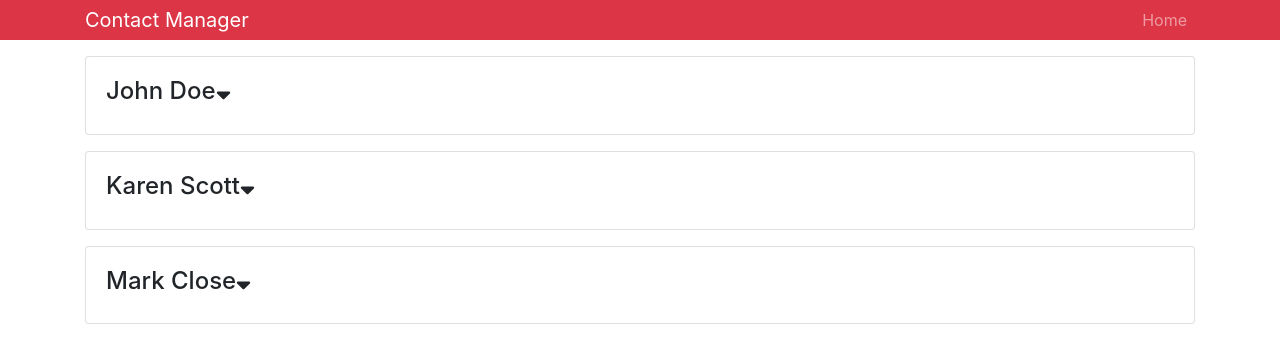
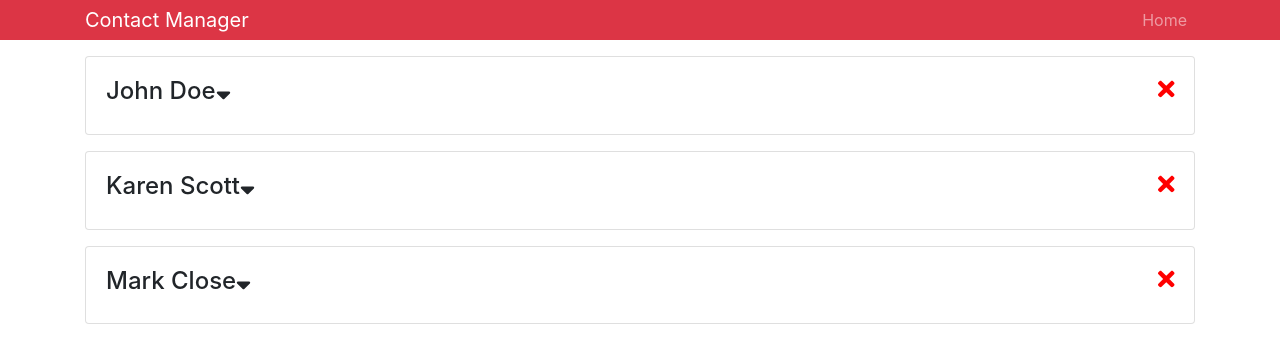
Before and after one commit to Galiant/contact-manager, a React (Create React App) app: page / in a window 1280 px wide. Shown: the top 360 px of the page. Built offline with nearby package versions, Linux system fonts and the light colour scheme.

Commit message:
Changing state from another component - Delete contact functionality

```diff
--- a/src/components/Contact.js
+++ b/src/components/Contact.js
@@ -1,16 +1,17 @@
 import React, { Component } from 'react';
 import PropTypes from 'prop-types';
 import { FontAwesomeIcon } from '@fortawesome/react-fontawesome';
-import { faSortDown } from '@fortawesome/free-solid-svg-icons';
+import { faSortDown, faTimes } from '@fortawesome/free-solid-svg-icons';
 
 class Contact extends Component {
   state = {
     showContactInfo: false
   };
 
-  onShowClick() {
-    console.log(this.state);
-  }
+  onDeleteClick = () => {
+    this.props.deleteClickHandler();
+  };
+
   render() {
     const { name, email, phone } = this.props.contact;
     const { showContactInfo } = this.state;
@@ -20,12 +21,18 @@ class Contact extends Component {
         <h4>
           {name}
           <FontAwesomeIcon
+            icon={faSortDown}
+            style={{ cursor: 'pointer' }}
             onClick={() =>
               this.setState({
                 showContactInfo: !this.state.showContactInfo
               })
             }
-            icon={faSortDown}
+          />
+          <FontAwesomeIcon
+            icon={faTimes}
+            style={{ cursor: 'pointer', float: 'right', color: 'red' }}
+            onClick={this.onDeleteClick}
           />
         </h4>
         {showContactInfo ? (
@@ -40,7 +47,8 @@ class Contact extends Component {
 }
 
 Contact.propTypes = {
-  contact: PropTypes.object.isRequired
+  contact: PropTypes.object.isRequired,
+  deleteClickHandler: PropTypes.func.isRequired
 };
 
 export default Contact;
--- a/src/components/Contacts.js
+++ b/src/components/Contacts.js
@@ -25,12 +25,26 @@ class Contacts extends Component {
     ]
   };
 
+  deleteContact = (id) => {
+    const { contacts } = this.state;
+
+    const newContacts = contacts.filter((contact) => contact.id !== id);
+
+    this.setState({
+      contacts: newContacts
+    });
+  };
+
   render() {
     const { contacts } = this.state;
     return (
       <React.Fragment>
         {contacts.map((contact) => (
-          <Contact key={contact.id} contact={contact} />
+          <Contact
+            key={contact.id}
+            contact={contact}
+            deleteClickHandler={this.deleteContact.bind(this, contact.id)}
+          />
         ))}
       </React.Fragment>
     );
```
